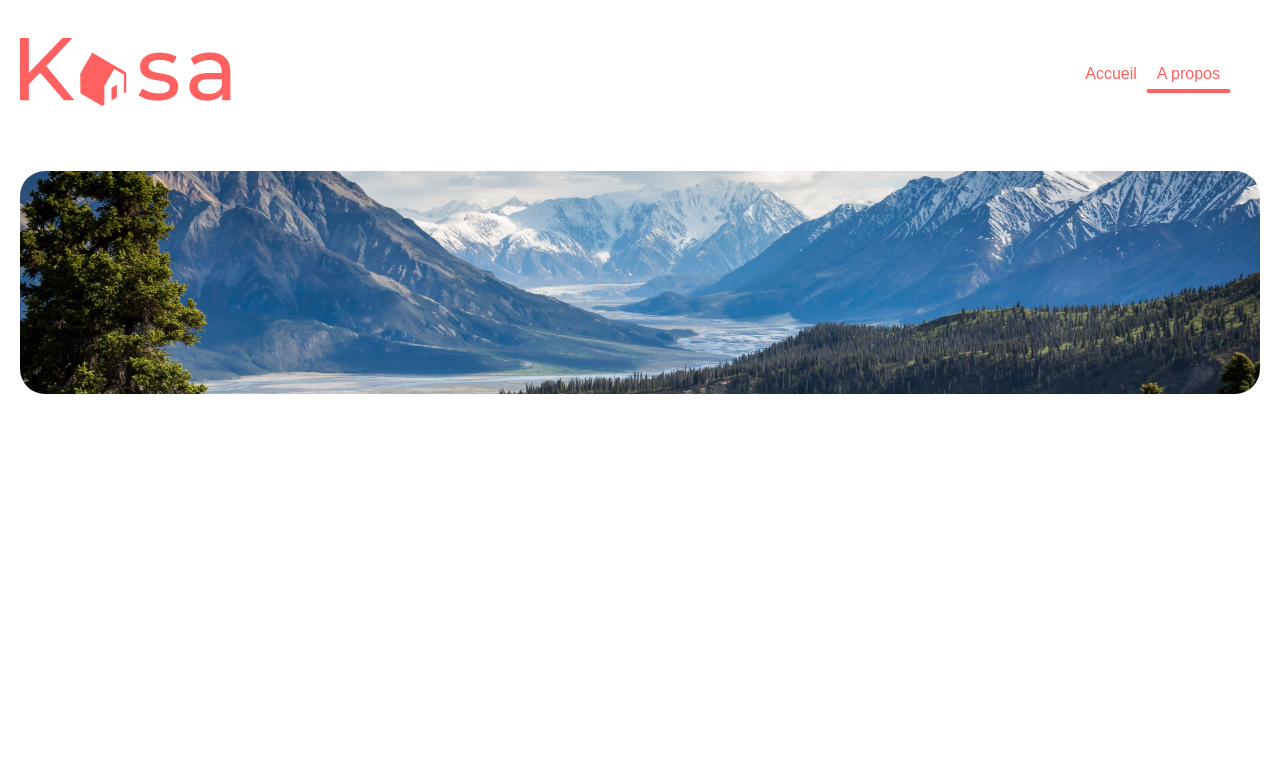
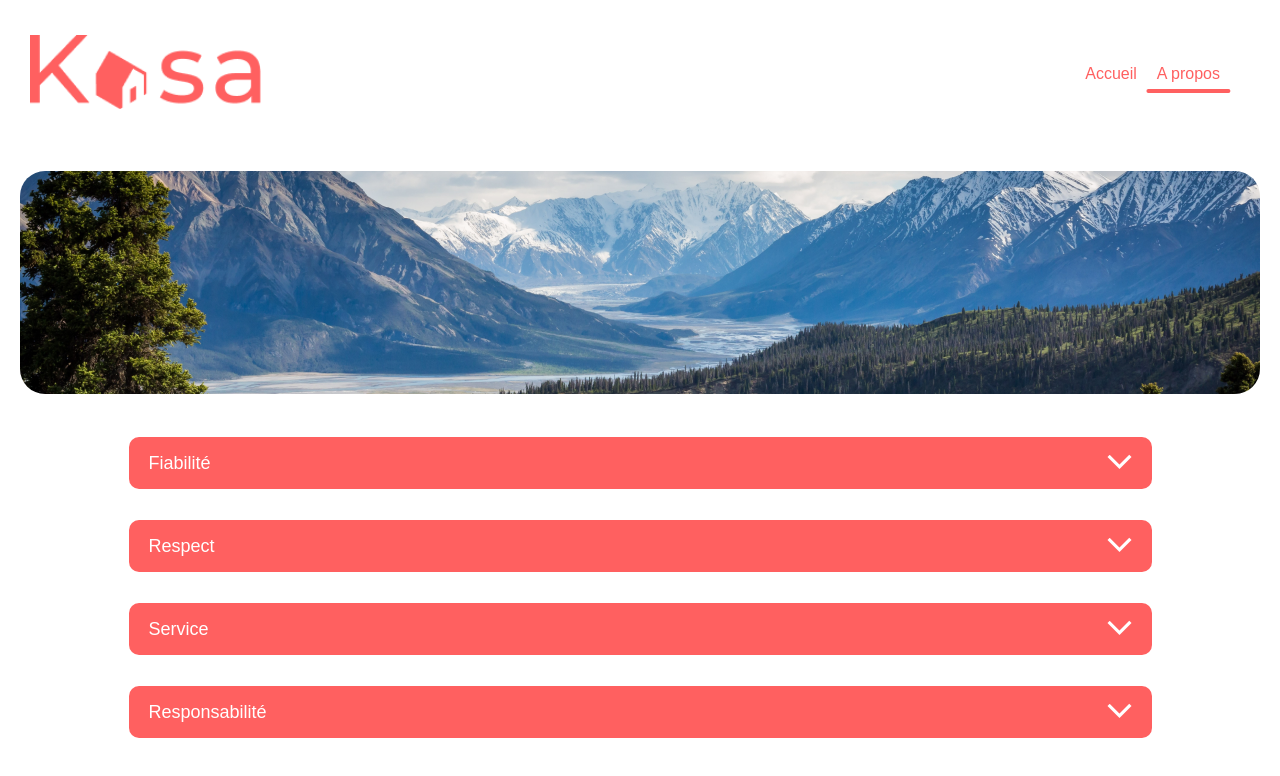
Before and after one commit to Mehdony/p11-Kasa, a React (Create React App) app in the folder kasa/: page /about in a window 1280 px wide. Shown: the top 776 px of the page. Built offline with nearby package versions, Linux system fonts and the light colour scheme.

Commit message:
About + Dropdown OK

```diff
--- /dev/null
+++ b/kasa/src/MocksDatas/about.json
@@ -0,0 +1,22 @@
+[
+    {
+      "title": "Fiabilité",
+      "description":
+        "Les annonces postées sur Kasa garantissent une fiabilité totale. Les photos sont conformes aux logements, et toutes les informations sont régulièrement vérifiées  par nos équipes."
+    },
+    {
+      "title": "Respect",
+      "description":
+        "La bienveillance fait partie des valeurs fondatrices de Kasa. Tout comportement discriminatoire ou de perturbation du voisinage entraînera une exclusion de notre plateforme."
+    },
+    {
+      "title": "Service",
+      "description":
+        "Nos équipes se tiennent à votre disposition pour vous fournir une expérience parfaite. N'hésitez pas à nous contacter si vous avez la moindre question."
+    },
+    {
+      "title": "Responsabilité",
+      "description":
+        "La sécurité est la priorité de Kasa. Aussi bien pour nos hôtes que pour les voyageurs, chaque logement correspond aux critères de sécurité établis par nos services. En laissant une note aussi bien à l'hôte qu'au locataire, cela permet à nos équipes de vérifier que les standards sont bien respectés. Nous organisons également des ateliers sur la sécurité domestique pour nos hôtes."
+    }
+  ]
--- /dev/null
+++ b/kasa/src/components/DropDown/DropDown.js
@@ -0,0 +1,38 @@
+import React, { useState } from "react";
+import styles from "./DropDown.module.css";
+
+const DropDown = (props) => {
+  const [open, setOpen] = useState(false);
+  const datas = props.datas;
+  const title = props.title;
+
+  return (
+    <div
+      className={`${styles.dropdownmenu} ${
+        props.about ? styles.aboutdropmenu : ""
+      }`}
+    >
+      <div className={styles.dropdownmenutitle} onClick={() => setOpen(!open)}>
+        {title}
+        <button className={styles.dropButton}>
+          {!open ? (
+            <img src="/assets/down.png" alt="down arrow" />
+          ) : (
+            <img src="/assets/up.png" alt="up arrow" />
+          )}
+        </button>
+      </div>
+      {!open ? null : (
+        <div className={styles.dropdownmenucontent}>
+          {Array.isArray(datas) ? (
+            datas.map((data) => <p key={data}>{data}</p>)
+          ) : (
+            <p>{datas}</p>
+          )}
+        </div>
+      )}
+    </div>
+  );
+};
+
+export default DropDown;
--- /dev/null
+++ b/kasa/src/components/DropDown/DropDown.module.css
@@ -0,0 +1,58 @@
+/* DropDown menu */
+
+
+.aboutdropmenu {
+    width: 1023px !important;
+    margin-bottom: 31px;
+}
+
+.dropdownmenu {
+    display: flex;
+    flex-direction: column;
+    width: 582px;
+}
+
+.dropButton {
+    border: none;
+    background-color: transparent;
+}
+
+.arrow {
+    width: 16px;
+    height: 26px;
+    cursor: pointer;
+}
+
+.up {
+    transform: rotate(-90deg);
+}
+
+.down {
+    transform: rotate(90deg);
+}
+
+.dropdownmenutitle {
+    font-size: 18px;
+    height: 52px;
+    font-weight: 500;
+    color: #ffffff;
+    background-color: #FF6060;
+    display: flex;
+    justify-content: space-between;
+    align-items: center;
+    padding: 0 20px;
+    border-radius: 10px;
+    cursor: pointer;
+}
+
+.dropdownmenucontent {
+    padding: 35px 20px;
+    background-color: #f1f1f1;
+    border-radius: 10px;
+}
+
+.dropdownmenucontent p {
+    font-size: 18px;
+    color: #FF6060;
+    line-height: 26px;
+}
--- a/kasa/src/components/Logo/Logo.js
+++ b/kasa/src/components/Logo/Logo.js
@@ -1,12 +1,15 @@
-import React from 'react';
-import styles from './Logo.module.css';
+import React from "react";
+import { Link } from "react-router-dom";
+import styles from "./Logo.module.css";
 
 const Logo = () => {
-    return (
-        <div className={styles.logoContainer}>
-            <img className='Logo' src="/LOGO.png" alt="logo Kasa" />
-        </div>
-    );
+  return (
+    <div className={styles.logoContainer}>
+      <Link to="/">
+        <img className="Logo" src="/LOGO.png" alt="logo Kasa" />
+      </Link>
+    </div>
+  );
 };
 
 export default Logo;
--- a/kasa/src/pages/About.js
+++ b/kasa/src/pages/About.js
@@ -1,7 +1,8 @@
 import React from "react";
 import Banner from "../components/Banner/Banner";
-
-
+import DropDown from "../components/DropDown/DropDown";
+import * as aboutList from "../MocksDatas/about.json";
+import styles from "./About.module.css";
 
 const About = () => {
   const img = "./AboutBanner.png";
@@ -9,6 +10,11 @@ const About = () => {
   return (
     <div>
       <Banner imgSource={img} />
+      <div className={styles.aboutdropcontainer}>
+        {aboutList.default.map((data) => (
+          <DropDown title={data.title} datas={data.description} about={true} />
+        ))}
+      </div>
     </div>
   );
 };
--- /dev/null
+++ b/kasa/src/pages/About.module.css
@@ -0,0 +1,7 @@
+.aboutdropcontainer{
+    display: flex;
+    flex-direction: column;
+    align-items: center;
+
+    /* width: 1240px; */
+}
--- a/kasa/src/pages/Logement.js
+++ b/kasa/src/pages/Logement.js
@@ -3,7 +3,8 @@ import { useParams } from "react-router-dom";
 import Slider from "../components/Slider/Slider";
 import * as data from "../MocksDatas/datas.json";
 import HostInfos from "../components/HostInfos/HostInfos";
-
+import DropDown from "../components/DropDown/DropDown";
+import styles from "./Logement.module.css";
 
 const Logement = () => {
   const { id } = useParams();
@@ -14,6 +15,11 @@ const Logement = () => {
     <div>
       <Slider datas={datas} />
       <HostInfos datas={datas} />
+
+      <div className={styles.dropdowncontainer}>
+        <DropDown title="Description" datas={datas.description} />
+        <DropDown title="Équipement" datas={datas.equipments} />
+      </div>
     </div>
   );
 };
--- /dev/null
+++ b/kasa/src/pages/Logement.module.css
@@ -0,0 +1,6 @@
+.dropdowncontainer {
+    width: 1240px;
+    display: flex;
+    justify-content: space-between;
+    margin-bottom: 50px;
+}
```
Also changed, not shown: kasa/public/assets/down.png (added), kasa/public/assets/up.png (added).
